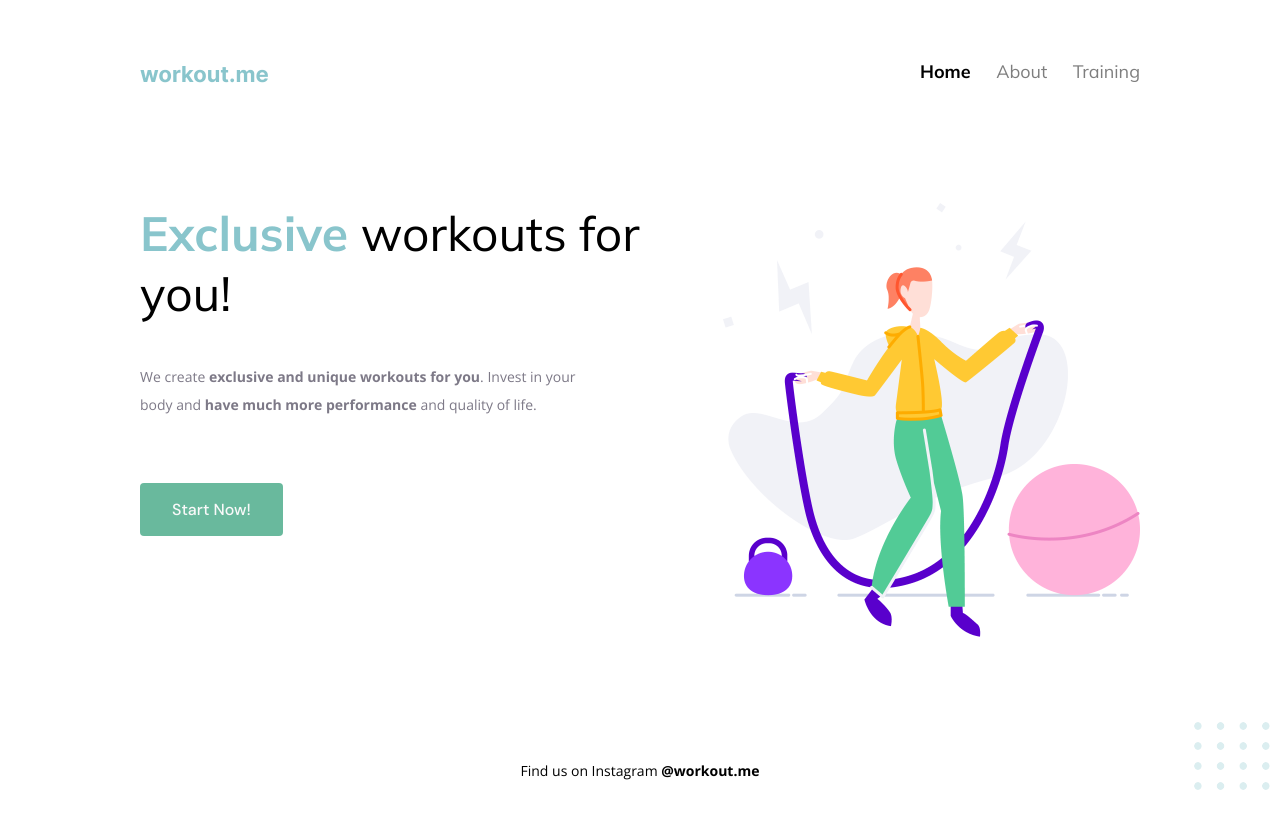
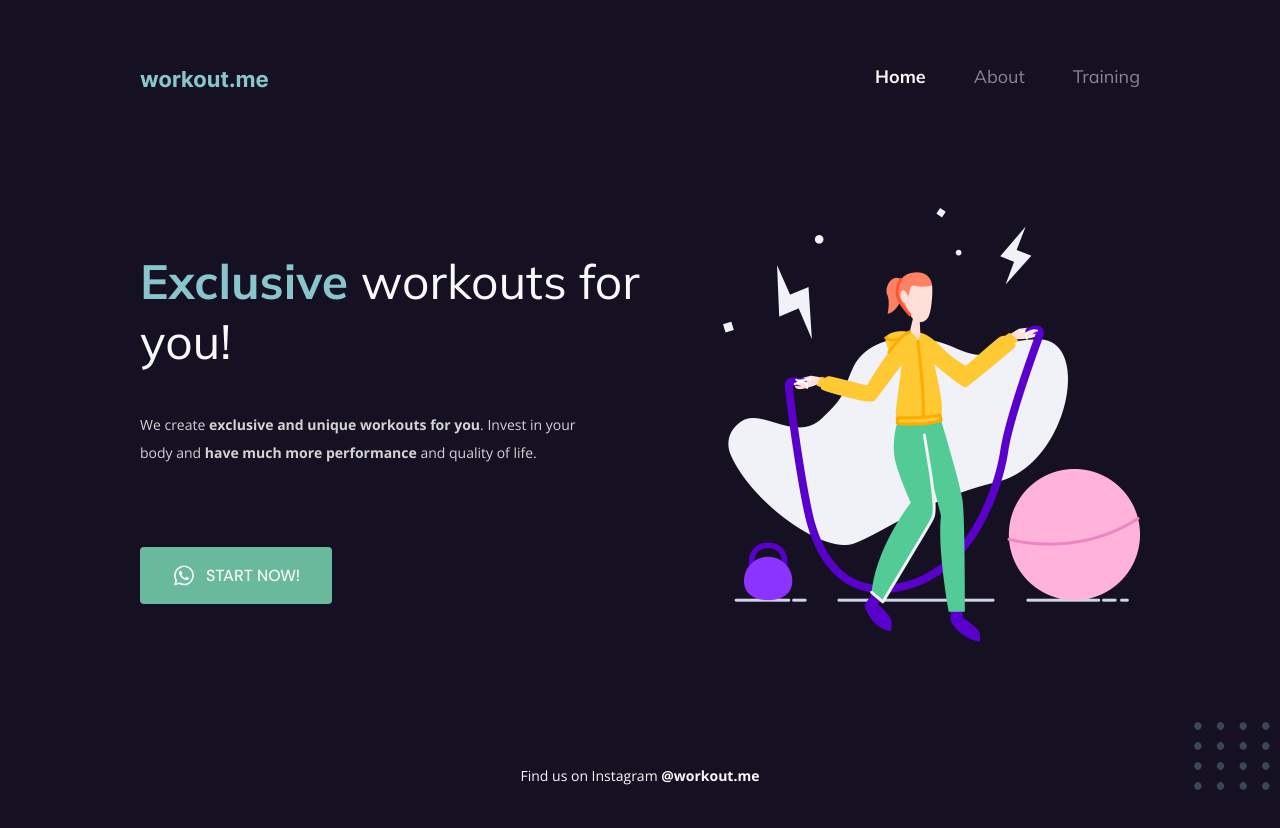
Before and after one commit to emidiovaleretto/rocketseat-project-02, a plain HTML site: page index.html in a window 1280 px wide. After the commit the page ends 800 px from the top, so only its background shows below. Drawn offline with nearby package versions, Linux system fonts and the light colour scheme.

Commit message:
fix: refactor css

```diff
--- a/assets/css/style.css
+++ b/assets/css/style.css
@@ -3,90 +3,125 @@
     margin: 0;
     box-sizing: border-box;
 }
+
+body {
+    background-color: #161023;
+    color: #F9F9F9;
+
+    min-height: 100vh;
+}
+
 a {
     text-decoration: none;
-    color: #000;
+    color: #F9F9F9;
 }
+
 li {
     list-style: none;
 }
+
 .container {
     max-width: 1000px;
-    margin: 60px auto;
+    margin: 0 auto;
+    padding-top: 65px;
 }
-.header {
+
+nav {
     display: flex;
     justify-content: space-between;
     align-items: center;
     margin-bottom: 120px;
 }
-.header img {
+
+nav img {
     width: 131px;
     height: 22px;
 }
-.header nav {
+
+nav ul {
     display: flex;
-    width: 220px;
-    justify-content: space-between;
+    gap: 48px;
 }
-.header nav li {
+
+nav ul li {
     justify-content: space-between;
     font-family: 'Mulish', sans-serif;
     font-weight: 700;
     font-size: 1.125rem;
     color: #1F1534;
 }
-.header nav li:not(:nth-child(1)) {
+
+nav ul li:not(:nth-child(1)) {
     font-weight: 400;
     opacity: 0.5;
 }
+
+nav ul li:hover {
+    opacity: 1;
+}
+
 .main-content {
     display: flex;
+    align-items: center;
 }
+
 .main-content-text h1 {
     font-family: 'Mulish', sans-serif;
     font-weight: 400;
     font-size: 3rem;
     margin-bottom: 40px;
 }
+
 .main-content-text span {
     color: #89C5CC;
     font-weight: 700;
 }
+
 .main-content-text p {
     font-family: 'Open Sans', sans-serif;
     font-size: 0.875rem;
     line-height: 28px;
-    color: #7D7987;
+    color: #d3d3d3;
     max-width: 438px;
     margin-bottom: 80px;
 }
+
 .main-content-text a {
     font-family: 'DM Sans', sans-serif;
+    text-transform: uppercase;
     padding: 16px 32px;
-    color: #F9F9F9;
     background-color: #69B99D;
     border-radius: 4px;
+
+    display: inline-flex;
+    align-items: center;
+    gap: 10px;
 }
+
 .main-content-text a:hover {
     background-color: #4B9E81;
     transition: all .2s;
 }
+
 .hero-image img {
     max-width: 417px;
 }
+
 footer {
     margin-top: 120px;
     text-align: center;
     font-family: 'Open Sans', sans-serif;
     font-size: 0.875rem;
 }
+
 footer a {
     font-weight: 700;
 }
+
 footer a:hover {
     text-decoration: underline;
 }
+
 footer img {
     position: fixed;
     bottom: 0;
--- a/index.html
+++ b/index.html
@@ -9,7 +9,8 @@
     <meta name="viewport" content="width=device-width, initial-scale=1.0">
     <title>Workout Me</title>
 
-    <link href="https://fonts.googleapis.com/css2?family=DM+Sans:wght@500&family=Mulish:wght@400;700&family=Open+Sans:wght@400;700&display=swap"
+    <link
+        href="https://fonts.googleapis.com/css2?family=DM+Sans:wght@500&family=Mulish:wght@400;700&family=Open+Sans:wght@400;700&display=swap"
         rel="stylesheet">
 
     <link rel="stylesheet" href="./assets/css/style.css">
@@ -18,23 +19,26 @@
 
 <body>
     <div class="container">
-        <header class="header">
+        <nav>
             <img src="./assets/img/logo.png" alt="Workout me logo">
-            <nav>
+            <ul>
                 <li><a href="#">Home</a></li>
                 <li><a href="">About</a></li>
                 <li><a href="">Training</a></li>
-            </nav>
-        </header>
+            </ul>
+        </nav>
         <main>
             <div class="main-content">
-                <div class="main-content-text">
+                <section class="main-content-text">
                     <h1><span>Exclusive</span> workouts for you!</h1>
                     <p>We create <strong>exclusive and unique workouts for you</strong>.
                         Invest in your body and <strong>have much more performance</strong> and quality of life.</p>
 
-                    <a href="">Start Now!</a>
-                </div>
+                    <a href="">
+                        <img src="./assets/img/whatsapp-icon.svg" alt="WhatsApp icon">
+                        Start Now!
+                    </a>
+                </section>
                 <div class="hero-image">
                     <figure>
                         <img src="./assets/img/fitness-jump.png" alt="Drawing of a woman jumping rope">
@@ -43,7 +47,7 @@
             </div>
         </main>
         <footer>
-            <p>Find us on Instagram <a href="">@workout.me</a></p>
+            <p>Find us on Instagram <a href="" target="_blank">@workout.me</a></p>
             <img src="./assets/img/balls-decoration.svg" alt="Various green dots decorating the footer of the page">
         </footer>
     </div>
```
Also changed, not shown: assets/img/whatsapp-icon.svg (added).
